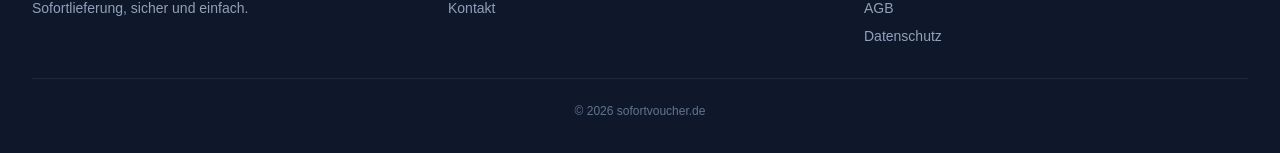
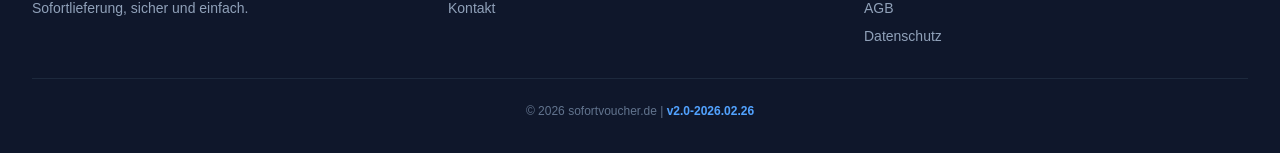
Before and after one commit to schmutz86-cpu/sofortvoucher, a Next.js app: page / in a window 1280 px wide. Shown: the part 1950-2103 px from the top of the page. Built offline with nearby package versions, Linux system fonts and the light colour scheme.

Commit message:
feat: Add version number to footer (v2.0-2026.02.26)

```diff
--- a/app/page.tsx
+++ b/app/page.tsx
@@ -208,7 +208,7 @@ export default function HomePage() {
             </div>
           </div>
           <div className="border-t border-slate-800 pt-4 sm:pt-6 text-center text-slate-500 text-xs">
-            {t.footer.copyright}
+            {t.footer.copyright} | <span className="text-blue-400 font-semibold">v2.0-2026.02.26</span>
           </div>
         </div>
       </footer>
```
